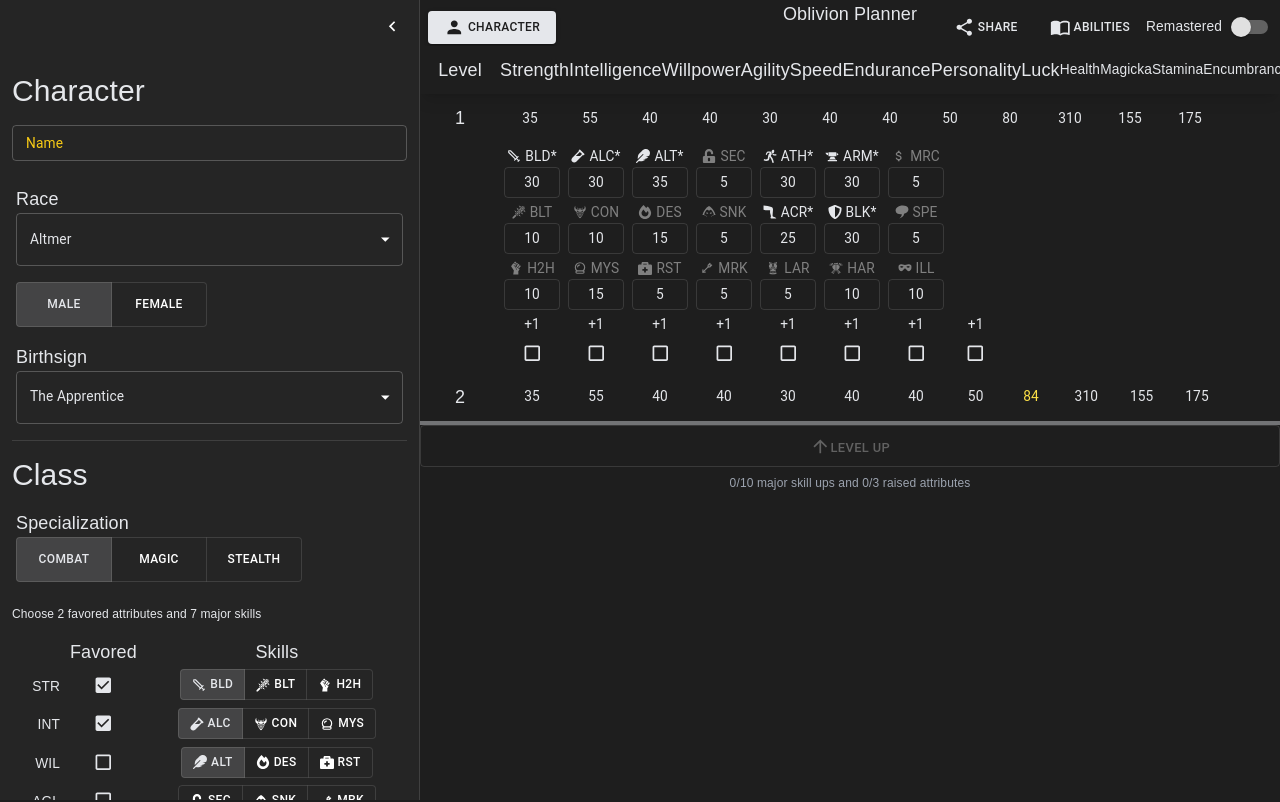
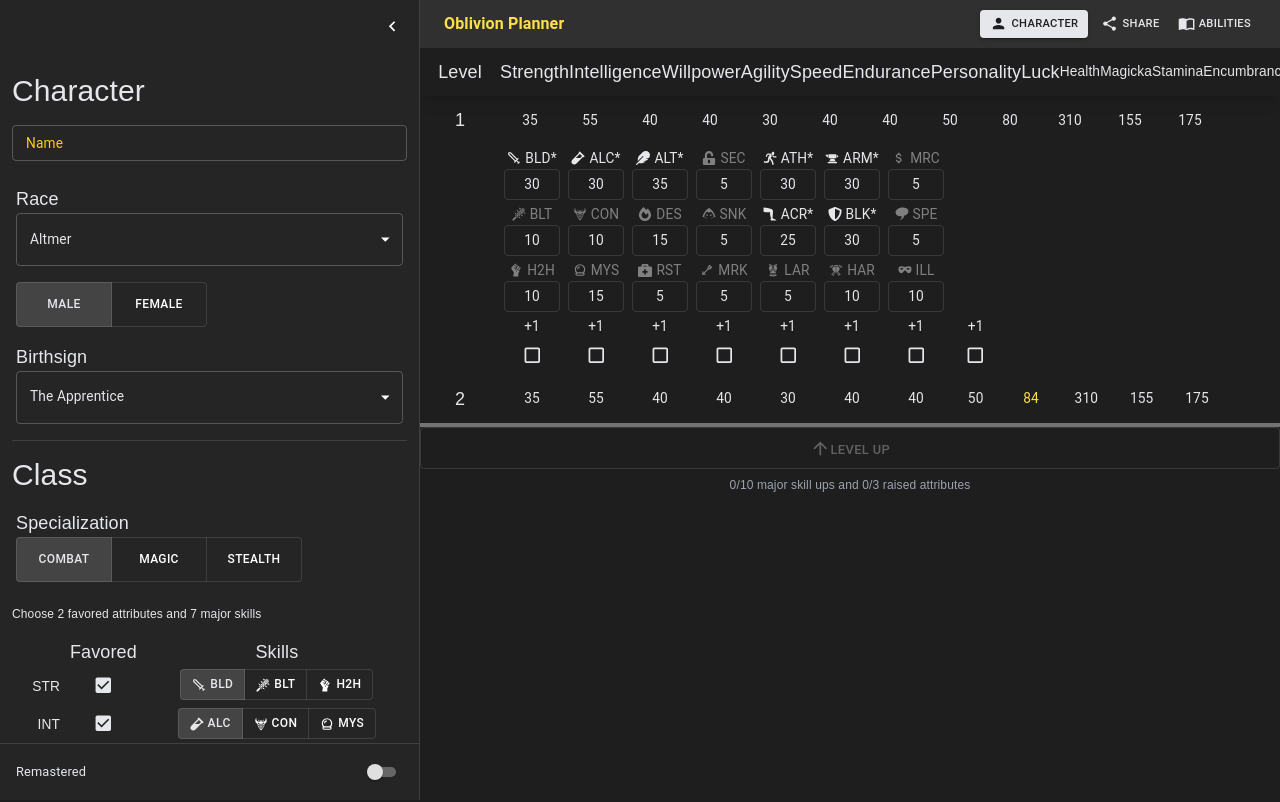
Before and after one commit to ScottMcDermid/oblivion-planner, a Next.js app: page / in a window 1280 px wide. Shown: the top 802 px of the page. Built offline with nearby package versions, Linux system fonts and the light colour scheme.

Commit message:
allow character button to toggle drawer

```diff
--- a/src/components/CharacterDialog.tsx
+++ b/src/components/CharacterDialog.tsx
@@ -3,6 +3,7 @@
 import React, { useMemo } from 'react';
 import Divider from '@mui/material/Divider';
 import {
+  Box,
   Button,
   Checkbox,
   Dialog,
@@ -10,13 +11,16 @@ import {
   DialogContent,
   Drawer,
   IconButton,
+  Switch,
   TextField,
   ToggleButton,
   ToggleButtonGroup,
+  Typography,
   useMediaQuery,
 } from '@mui/material';
 import CloseIcon from '@mui/icons-material/Close';
 import ChevronLeftIcon from '@mui/icons-material/ChevronLeft';
+import DeleteIcon from '@mui/icons-material/Delete';
 
 import type { Attribute } from '@/utils/attributeUtils';
 import type { Birthsign } from '@/utils/birthsignUtils';
@@ -210,9 +214,38 @@ function CharacterContent({
 export default function CharacterDialog(props: {
   open: boolean;
   remastered: boolean;
+  levelsExist: boolean;
   handleClose: () => void;
+  onRemasteredToggle: () => void;
+  onReset: () => void;
 }) {
   const isLargeScreen = useMediaQuery('(min-width: 1024px)');
+
+  const footer = (
+    <Box sx={{ borderTop: '1px solid', borderColor: 'divider', p: 2, display: 'flex', flexDirection: 'column', gap: 1.5 }}>
+      <Box sx={{ display: 'flex', alignItems: 'center', justifyContent: 'space-between' }}>
+        <Typography variant="body2" sx={{ fontSize: '0.8rem' }}>Remastered</Typography>
+        <Switch
+          checked={props.remastered}
+          color="secondary"
+          size="small"
+          onClick={props.onRemasteredToggle}
+        />
+      </Box>
+      {props.levelsExist && (
+        <Button
+          size="small"
+          color="error"
+          variant="outlined"
+          startIcon={<DeleteIcon />}
+          onClick={props.onReset}
+          fullWidth
+        >
+          Reset levels
+        </Button>
+      )}
+    </Box>
+  );
 
   if (isLargeScreen) {
     return (
@@ -239,6 +272,7 @@ export default function CharacterDialog(props: {
         <div className="min-h-0 flex-1 overflow-x-hidden overflow-y-auto p-3">
           <CharacterContent remastered={props.remastered} />
         </div>
+        {footer}
       </Drawer>
     );
   }
@@ -259,8 +293,11 @@ export default function CharacterDialog(props: {
       <DialogContent className="p-3">
         <CharacterContent remastered={props.remastered} />
       </DialogContent>
-      <DialogActions className="pull-right">
-        <Button onClick={props.handleClose}>Done</Button>
+      <DialogActions sx={{ flexDirection: 'column', alignItems: 'stretch', p: 0 }}>
+        {footer}
+        <Box sx={{ display: 'flex', justifyContent: 'flex-end', px: 2, pb: 1 }}>
+          <Button onClick={props.handleClose}>Done</Button>
+        </Box>
       </DialogActions>
     </Dialog>
   );
--- a/src/components/Planner.tsx
+++ b/src/components/Planner.tsx
@@ -4,11 +4,11 @@ import React, { useState, useEffect, useMemo } from 'react';
 import { ThemeProvider } from '@mui/material/styles';
 import CssBaseline from '@mui/material/CssBaseline';
 import PersonIcon from '@mui/icons-material/Person';
-import DeleteIcon from '@mui/icons-material/Delete';
+
 import ImportContacts from '@mui/icons-material/ImportContacts';
 import ShareIcon from '@mui/icons-material/Share';
 import Skeleton from '@mui/material/Skeleton';
-import { Button, Drawer, Snackbar, StyledEngineProvider, Switch, useMediaQuery } from '@mui/material';
+import { AppBar, Box, Button, Drawer, Snackbar, StyledEngineProvider, Toolbar, Typography, useMediaQuery } from '@mui/material';
 
 import { useShareBuild } from '@/hooks/useShareBuild';
 import { type BuildData } from '@/utils/buildCodec';
@@ -216,7 +216,13 @@ export default function Planner({ sharedBuild }: PlannerProps) {
           <CharacterDialog
             open={isCharacterCreationOpen}
             remastered={remastered}
+            levelsExist={levels.length > 1}
             handleClose={() => setIsCharacterCreationOpen(false)}
+            onRemasteredToggle={() => {
+              if (levels.length > 1) setIsConfirmingRemastered(true);
+              else handleRemasteredToggle(true);
+            }}
+            onReset={() => setIsConfirmingReset(true)}
           />
         )}
         {isViewOnly && isLargeScreen && (
@@ -257,7 +263,49 @@ export default function Planner({ sharedBuild }: PlannerProps) {
             transition: 'margin-left 225ms cubic-bezier(0, 0, 0.2, 1)',
           }}
         >
-          <h1 className="absolute z-30 items-center text-lg">Oblivion Planner</h1>
+          <AppBar position="static" sx={{ backgroundColor: 'background.paper' }} elevation={1}>
+            <Toolbar variant="dense" sx={{ gap: 1, overflow: 'hidden' }}>
+              <Typography
+                variant="h6"
+                noWrap
+                sx={{ fontSize: '1rem', fontWeight: 'bold', color: 'secondary.main' }}
+              >
+                Oblivion Planner
+              </Typography>
+
+              <Box sx={{ flex: 1 }} />
+
+              {!isViewOnly && (
+                <>
+                  <Button
+                    variant="contained"
+                    size="small"
+                    aria-label="Character Creation"
+                    onClick={() => setIsCharacterCreationOpen(!isCharacterCreationOpen)}
+                  >
+                    <PersonIcon fontSize="small" />
+                    <Box component="span" sx={{ display: { xs: 'none', sm: 'inline' }, ml: 0.5 }}>Character</Box>
+                  </Button>
+                  <Button
+                    size="small"
+                    aria-label="Share Build"
+                    onClick={handleShare}
+                  >
+                    <ShareIcon fontSize="small" />
+                    <Box component="span" sx={{ display: { xs: 'none', sm: 'inline' }, ml: 0.5 }}>Share</Box>
+                  </Button>
+                  <Button
+                    size="small"
+                    aria-label="Abilities"
+                    onClick={() => setIsAbilitiesOpen(true)}
+                  >
+                    <ImportContacts fontSize="small" />
+                    <Box component="span" sx={{ display: { xs: 'none', sm: 'inline' }, ml: 0.5 }}>Abilities</Box>
+                  </Button>
+                </>
+              )}
+            </Toolbar>
+          </AppBar>
 
           {/* Shared Build Banner */}
           {isViewOnly && (
@@ -300,72 +348,6 @@ export default function Planner({ sharedBuild }: PlannerProps) {
               />
             </div>
           )}
-
-          <div className="flex w-full flex-row justify-between pl-2 pt-6 sm:pt-2">
-            <div className="flex place-items-center">
-              {!isViewOnly && (
-                <>
-                  <Button
-                    variant="contained"
-                    aria-label="Character Creation"
-                    onClick={() => {
-                      setIsCharacterCreationOpen(true);
-                    }}
-                  >
-                    <PersonIcon />
-                    <div className="hidden sm:block">&nbsp;Character</div>
-                  </Button>
-                  {levels.length > 1 && (
-                    <Button
-                      className="mx-2"
-                      color="error"
-                      aria-label="Reset Character"
-                      onClick={() => {
-                        setIsConfirmingReset(true);
-                      }}
-                    >
-                      <DeleteIcon />
-                      <div className="hidden sm:block">&nbsp;Reset</div>
-                    </Button>
-                  )}
-                </>
-              )}
-            </div>
-
-            <div className="flex place-items-center">
-              {!isViewOnly && (
-                <>
-                  <Button
-                    className="mx-2"
-                    aria-label="Share Build"
-                    onClick={handleShare}
-                  >
-                    <ShareIcon />
-                    <div className="hidden sm:block">&nbsp;Share</div>
-                  </Button>
-                  <Button
-                    className="mx-2"
-                    aria-label=""
-                    onClick={() => {
-                      setIsAbilitiesOpen(true);
-                    }}
-                  >
-                    <ImportContacts />
-                    <div className="hidden sm:block">&nbsp;Abilities</div>
-                  </Button>
-                  <div>Remastered</div>
-                  <Switch
-                    checked={remastered}
-                    color="secondary"
-                    onClick={() => {
-                      if (levels.length > 1) setIsConfirmingRemastered(true);
-                      else handleRemasteredToggle(true);
-                    }}
-                  />
-                </>
-              )}
-            </div>
-          </div>
 
           {/* Table Header */}
           <div
```
